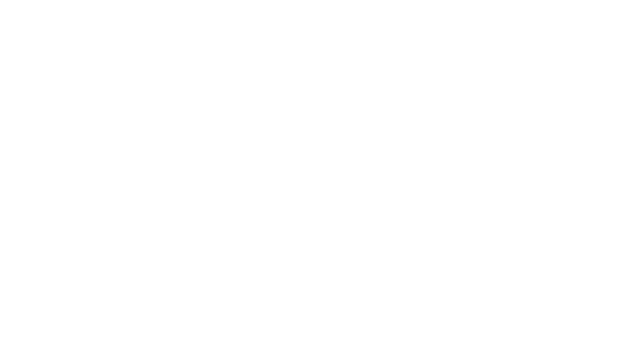
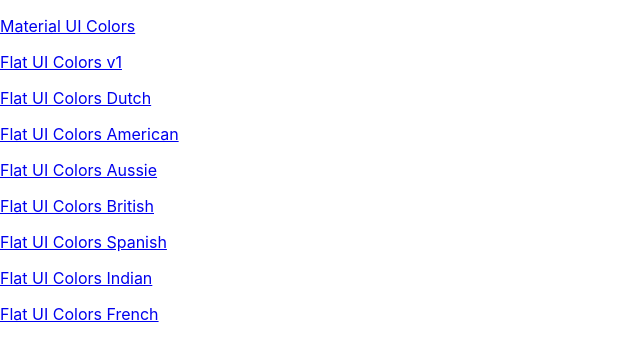
Before and after one commit to CarloSantovito/react-color-project, a React (Create React App) app: page / in a window 1280 px wide. Shown: the top 358 px of the page, without its empty margins (0-640 px from the left). Built offline with nearby package versions, Linux system fonts and the light colour scheme.

Commit message:
Add PaletteList and Links

```diff
--- a/src/App.js
+++ b/src/App.js
@@ -3,6 +3,7 @@
 import seedColors from "./seedColors";
 import { generatePalette } from "./colorHelpers";
 import { Route, Switch} from 'react-router-dom';
+import PaletteList from "./PaletteList";
 
 class App extends Component {
     findPalette = id => {
@@ -13,7 +14,10 @@
     render() {
         return(
             <Switch>
-                <Route exact path="/"/>
+                <Route exact
+                       path="/"
+                       render={() => <PaletteList palettes={seedColors}/>}
+                />
                 <Route exact
                        path="/palette/:id"
                        render={routeProps =>
--- a/src/Navbar.js
+++ b/src/Navbar.js
@@ -7,6 +7,7 @@
 import Snackbar from "@material-ui/core/Snackbar";
 import CloseIcon from "@material-ui/icons/Close";
 import IconButton from '@material-ui/core/IconButton';
+import { Link } from 'react-router-dom'
 
 class Navbar extends Component {
     constructor(props) {
@@ -37,7 +38,7 @@
         return (
             <header className='Navbar'>
                 <div className='logo'>
-                    <a href="/">reactColorPicker</a>
+                    <Link to="/">reactColorPicker</Link>
                 </div>
                 <div className='slider-container'>
                     <span>Level: {level}</span>
--- /dev/null
+++ b/src/PaletteList.js
@@ -0,0 +1,19 @@
+import React, {Component} from 'react';
+import { Link } from "react-router-dom";
+
+class PaletteList extends Component {
+    render() {
+        const { palettes } = this.props;
+        return (
+            <div>
+                {palettes.map(palette =>(
+                    <p>
+                        <Link to={`/palette/${palette.id}`}>{palette.paletteName}</Link>
+                    </p>
+                ))}
+            </div>
+        );
+    }
+}
+
+export default PaletteList;
```
